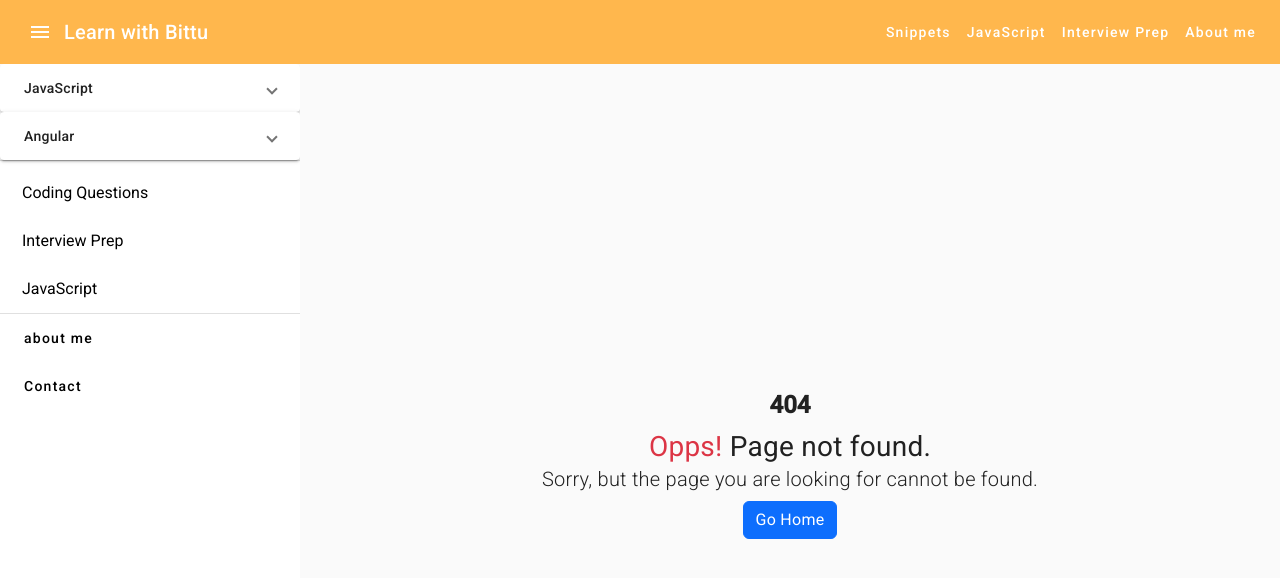
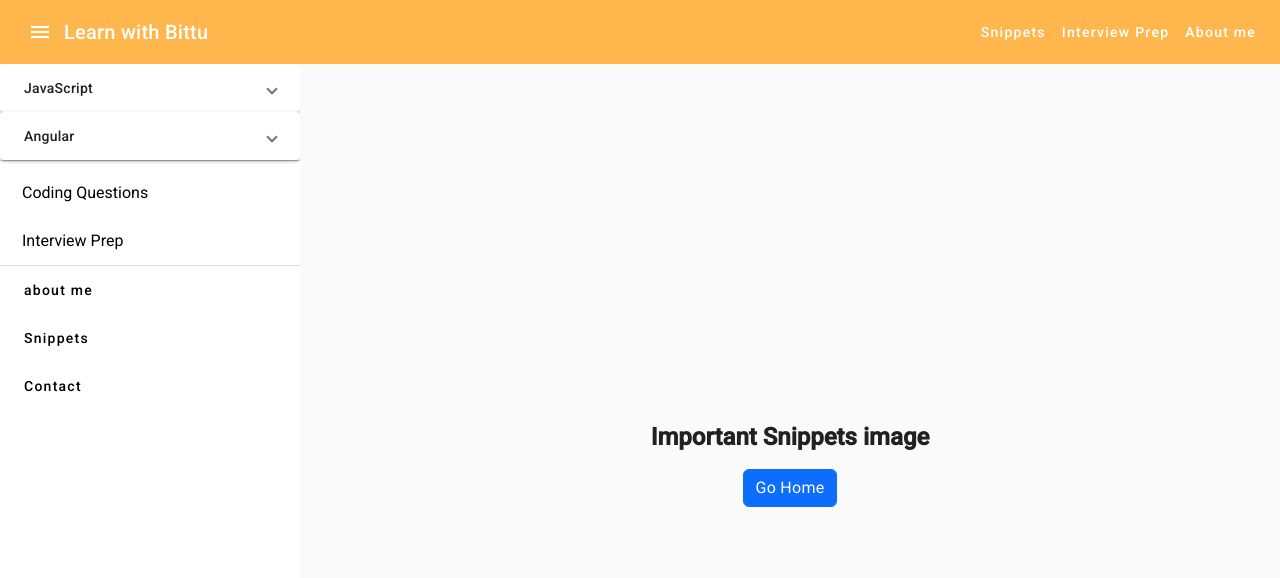
Before and after one commit to bittu1040/Learn-with-Bittu, an Angular app: page /snippets-image in a window 1280 px wide. Shown: the top 578 px of the page. Built offline with nearby package versions, Linux system fonts and the light colour scheme.

Commit message:
improved routing

```diff
--- a/src/app/app.component.html
+++ b/src/app/app.component.html
@@ -3,14 +3,13 @@
     <button mat-icon-button class="example-icon" (click)="sidenav.toggle()" id="menu-button">
       <mat-icon>menu</mat-icon>
     </button>
-    <div routerLink="/learn/overview">Learn with Bittu</div>
+    <div routerLink="/javascript-articles">Learn with Bittu</div>
 
   </div>
   <div style="display: flex; align-items: center;">
     <div class="toolbar-buttons">
-      <button mat-button id="snippet-button" routerLink="/">Snippets</button>
-      <a mat-button id="blog-button" routerLink="/learn/learn-JS">JavaScript</a>
-      <a mat-button id="project-button" routerLink="/learn/overview">Interview Prep</a>
+      <button mat-button id="snippet-button" routerLink="/snippets-image">Snippets</button>
+      <a mat-button id="project-button" routerLink="/interview-preparation">Interview Prep</a>
       <a mat-button routerLink="/aboutme"> About me </a>
     </div>
   </div>
@@ -45,8 +44,7 @@
     <mat-nav-list>
       <mat-list-item routerLink="coding-questions"><button class="custom-button">Coding Questions
         </button></mat-list-item>
-      <mat-list-item routerLink="/learn/overview"><button class="custom-button">Interview Prep </button></mat-list-item>
-      <mat-list-item routerLink="/learn/learn-JS"><button class="custom-button">JavaScript </button></mat-list-item>
+      <mat-list-item routerLink="/interview-preparation"><button class="custom-button">Interview Prep </button></mat-list-item>
 
       <mat-divider></mat-divider>
 
@@ -54,6 +52,11 @@
         <!-- Add this in mat-list-item: to close side automatically once click (click)="sidenav.close()" -->
         <button mat-button>about me</button>
       </mat-list-item>
+
+      <mat-list-item routerLink="/snippets-image">
+        <button mat-button id="contact-button">Snippets</button>
+      </mat-list-item>
+
       <mat-list-item routerLink="/contact">
         <button mat-button id="contact-button">Contact</button>
       </mat-list-item>
--- a/src/app/app.module.ts
+++ b/src/app/app.module.ts
@@ -24,6 +24,7 @@ import { LearnModule } from './module/learn/learn.module';
 import { AngularArticlesComponent } from './components/angular-articles/angular-articles.component';
 import { JavascriptArticlesComponent } from './components/javascript-articles/javascript-articles.component';
 import { CodingQuestionsComponent } from './components/coding-questions/coding-questions.component';
+import { SnippetsImageComponent } from './components/snippets-image/snippets-image.component';
 
 @NgModule({
   declarations: [
@@ -33,7 +34,8 @@ import { CodingQuestionsComponent } from './components/coding-questions/coding-q
     PageNotFoundComponent,
     AngularArticlesComponent,
     JavascriptArticlesComponent,
-    CodingQuestionsComponent
+    CodingQuestionsComponent,
+    SnippetsImageComponent
   ],
   imports: [
     BrowserModule,
--- /dev/null
+++ b/src/app/components/snippets-image/snippets-image.component.html
@@ -0,0 +1,6 @@
+<div class="d-flex align-items-center justify-content-center vh-100">
+    <div class="text-center">
+        <h1 class="display-1 fw-bold">Important Snippets image</h1>
+        <a href="index.html" class="btn btn-primary">Go Home</a>
+    </div>
+</div>
```
Also changed, not shown: src/app/app-routing.module.ts (+11 -2 lines), src/app/components/snippets-image/snippets-image.component.ts (added, +10 -0 lines), src/app/components/snippets-image/snippets-image.component.css (added), 1 other file (tests, documents, lock files or other folders).
